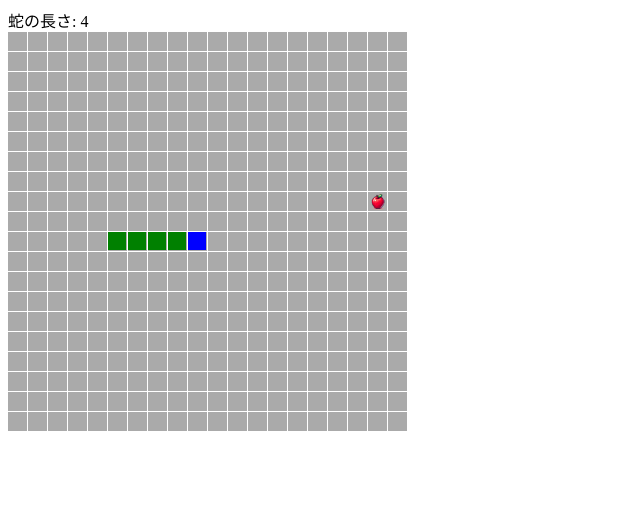
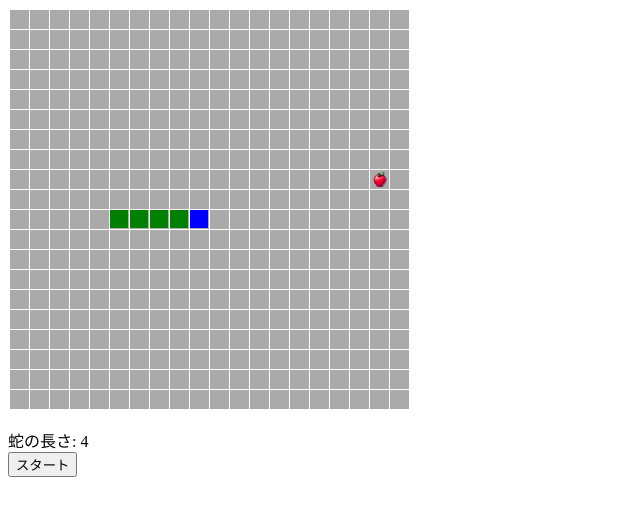
Before and after one commit to taiyou1116/snake-game, a plain HTML site: page index.html in a window 1280 px wide. Shown: the whole page, without its empty margins (0-640 px from the left). Drawn offline with Linux system fonts and the light colour scheme.

Commit message:
スタイルを変更

```diff
--- a/index.html
+++ b/index.html
@@ -4,12 +4,20 @@
     <meta charset="UTF-8">
     <meta name="viewport" content="width=device-width, initial-scale=1.0">
     <title>Snake Game</title>
+    <link rel="stylesheet" href="styles.css">
 </head>
 <body>
+    <div id="game-container">
+      <canvas id="bgCanvas"></canvas>
+      <canvas id="canvas"></canvas>
+    </div>
+    <div id="button-container">
+      <div id="snake-length">蛇の長さ: 4</div>
+      <button>スタート</button>
+    </div>
     <img id="appleImage" src="img/apple.png" style="display:none;">
     <img id="goldAppleImage" src="img/gold_apple.png" style="display:none;">
     <img id="wallImage" src="img/wall.png" style="display:none;">
     <script type="module" defer src="main.js"></script>
-    <div id="snake-length">蛇の長さ: 4</div>
 </body>
 </html>
--- a/main.js
+++ b/main.js
@@ -3,10 +3,10 @@ import { snake, createSnake } from "./snake.js";
 import { Item, createApple, createGoldApple, createWall } from "./item.js";
 
 // キャンバス設定
-const canvas = document.createElement('canvas');
+const canvas = document.getElementById('canvas');
 const ctx = canvas.getContext('2d');
 
-const bgCanvas = document.createElement('canvas');
+const bgCanvas = document.getElementById('bgCanvas');
 const bgCtx = bgCanvas.getContext('2d');
 
 canvas.width = 400;
--- /dev/null
+++ b/styles.css
@@ -0,0 +1,17 @@
+/* キャンバスを囲むコンテナ */
+#game-container {
+  position: relative;
+  height: 400px;  /* canvasの高さと一致させる */
+}
+
+/* キャンバスと背景キャンバス */
+canvas {
+  position: absolute;
+  top: 10px;
+  left: 10px;
+}
+
+/* ボタンと蛇の長さ表示を囲むコンテナ */
+#button-container {
+  margin-top: 20px;  /* 任意の余白 */
+}
```
